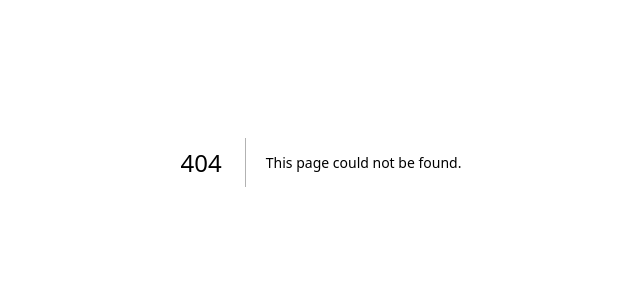
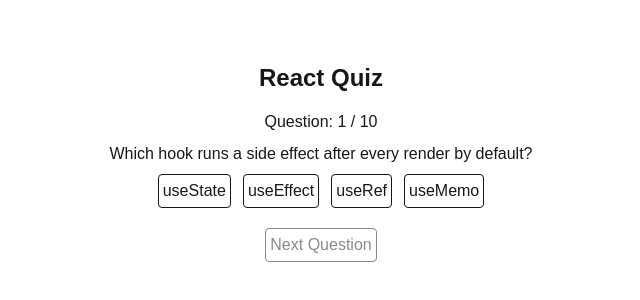
Before and after one commit to atanas-zlatev-98/coding-challenges, a Next.js app: page /quiz-app in a window 1280 px wide. Before the commit this address had no page. Shown: the part 238-538 px from the top of the page, without its empty margins (319-959 px from the left). Built offline with nearby package versions, Linux system fonts and the light colour scheme.

Commit message:
small react app quiz

```diff
--- /dev/null
+++ b/app/(challenges)/quiz-app/challenge.md
@@ -0,0 +1,6 @@
+Challenge: Quiz App
+1 - Hard-code at least 3 questions, each with 4 answer options
+2 - Show one question at a time with its answer choices as buttons
+3 - Highlight the selected answer — green if correct, red if wrong
+4 - Advance to the next question with a "Next" button (disabled until an answer is picked)
+5 - After the last question, show a results screen with the final score
--- /dev/null
+++ b/app/(challenges)/quiz-app/page.tsx
@@ -0,0 +1,105 @@
+"use client";
+
+import { useState } from "react";
+import { Question } from "./types/questions";
+import { questions as initialQuestions } from "./questions/questions";
+
+export default function QuizApp() {
+
+  const [questions, setQuestions] = useState<Question[]>(initialQuestions);
+
+  const [currentQuestionIndex, setCurrentQuestionIndex] = useState(0);
+  const [selectedAnswer, setSelectedAnswer] = useState<string | null>(null);
+
+  const [score, setScore] = useState(0);
+
+  const [showScore, setShowScore] = useState(false);
+
+  const handleAnswerOptionClick = (selectedOption: string) => {
+    if (selectedAnswer) return;
+
+    setSelectedAnswer(selectedOption);
+
+    if (selectedOption === questions[currentQuestionIndex].answer) {
+      setScore((prev) => prev + 1);
+    }
+  };
+
+  const nextQuestion = () => {
+    setSelectedAnswer(null);
+
+    const nextIndex = currentQuestionIndex + 1;
+
+    if (nextIndex < questions.length) {
+      setCurrentQuestionIndex(nextIndex);
+    } else {
+      setShowScore(true);
+    }
+  };
+
+  const resetQuiz = () => {
+    setCurrentQuestionIndex(0);
+    setSelectedAnswer(null);
+    setScore(0);
+    setShowScore(false);
+  };
+
+
+  return (
+    <>
+      {showScore ? (
+        <div className="flex justify-center items-center h-screen flex-col gap-4">
+          <h1 className="font-bold text-2xl">Quiz App Score: {score} / {questions.length}</h1>
+          <button
+            onClick={resetQuiz}
+            className="mt-3 border p-1 rounded hover:bg-white hover:text-black cursor-pointer"
+          >
+            Reset Quiz
+          </button>
+        </div>
+      ) : (
+        <div className="flex justify-center items-center h-screen flex-col gap-4">
+          <h2 className="text-2xl font-bold">React Quiz</h2>
+
+          <div className="flex flex-col gap-2">
+            <h1 className="text-center">Question: {currentQuestionIndex + 1} / {questions.length}</h1>
+            <p className="text-center">
+              {questions[currentQuestionIndex].question}
+            </p>
+
+            <div className="flex justify-center gap-3">
+              {questions[currentQuestionIndex].options.map((option, index) => (
+                <button
+                  onClick={() => handleAnswerOptionClick(option)}
+                  className={`${
+                    selectedAnswer === null
+                      ? "hover:bg-white hover:text-black"
+                      : option === questions[currentQuestionIndex].answer
+                        ? "bg-green-700 text-white"
+                        : selectedAnswer === option
+                          ? "bg-red-500 text-white"
+                          : "hover:bg-white hover:text-black"
+                  } border p-1 rounded cursor-pointer`}
+                  key={index}>
+                  {option}
+                </button>
+              ))}
+            </div>
+
+            <div className="flex justify-center items-center">
+              <button
+                disabled={!selectedAnswer}
+                onClick={nextQuestion}
+                className="mt-3 border p-1 rounded hover:bg-white disabled:opacity-50 disabled:cursor-not-allowed hover:text-black cursor-pointer"
+              >
+                {currentQuestionIndex + 1 >= questions.length
+                  ? "Show Score"
+                  : "Next Question"}
+              </button>
+            </div>
+          </div>
+        </div>
+      )}
+    </>
+  );
+}
--- /dev/null
+++ b/app/(challenges)/quiz-app/questions/questions.ts
@@ -0,0 +1,52 @@
+export const questions = [
+  {
+    question: "Which hook runs a side effect after every render by default?",
+    options: ["useState", "useEffect", "useRef", "useMemo"],
+    answer: "useEffect"
+  },
+  {
+    question: "What does 'props' stand for in React?",
+    options: ["Properties", "Proposals", "Prototypes", "Processes"],
+    answer: "Properties"
+  },
+  {
+    question: "Which array method returns a new array with only items that pass a condition?",
+    options: ["map()", "find()", "filter()", "reduce()"],
+    answer: "filter()"
+  },
+  {
+    question: "What is the correct way to pass a prop called 'name' to a component?",
+    options: ["<Card name='John' />", "<Card .name='John' />", "<Card {name}='John' />", "<Card ->name='John' />"],
+    answer: "<Card name='John' />"
+  },
+  {
+    question: "What value does useRef return?",
+    options: ["A state value", "A mutable object with a .current property", "A cached function", "A boolean"],
+    answer: "A mutable object with a .current property"
+  },
+  {
+    question: "Which keyword creates a variable that cannot be reassigned?",
+    options: ["var", "let", "const", "static"],
+    answer: "const"
+  },
+  {
+    question: "What does the 'key' prop help React do in a list?",
+    options: ["Style each item", "Identify which items changed", "Sort the list", "Prevent re-renders"],
+    answer: "Identify which items changed"
+  },
+  {
+    question: "Which of these is NOT a valid React hook?",
+    options: ["useToggle", "useState", "useEffect", "useContext"],
+    answer: "useToggle"
+  },
+  {
+    question: "What does '===' check compared to '=='?",
+    options: ["Nothing different", "Value only", "Value and type", "Type only"],
+    answer: "Value and type"
+  },
+  {
+    question: "What triggers a component to re-render in React?",
+    options: ["A variable changing", "A state or prop changing", "A function being called", "A comment being added"],
+    answer: "A state or prop changing"
+  }
+];
--- /dev/null
+++ b/app/(challenges)/quiz-app/types/questions.ts
@@ -0,0 +1,5 @@
+export type Question = {
+  question: string;
+  options: string[];
+  answer: string;
+};
--- a/app/page-links/page-links.ts
+++ b/app/page-links/page-links.ts
@@ -6,4 +6,5 @@ export const pageLinks = [
   { href: "/custom-hook", label: "Custom Hook Challenge" },
   { href: "/todo-list", label: "To-Do List Challenge" },
   { href: "/user-search-filter", label: "User Search Filter Challenge" },
+  { href: "/quiz-app", label: "Quiz App Challenge" }
 ];
```
